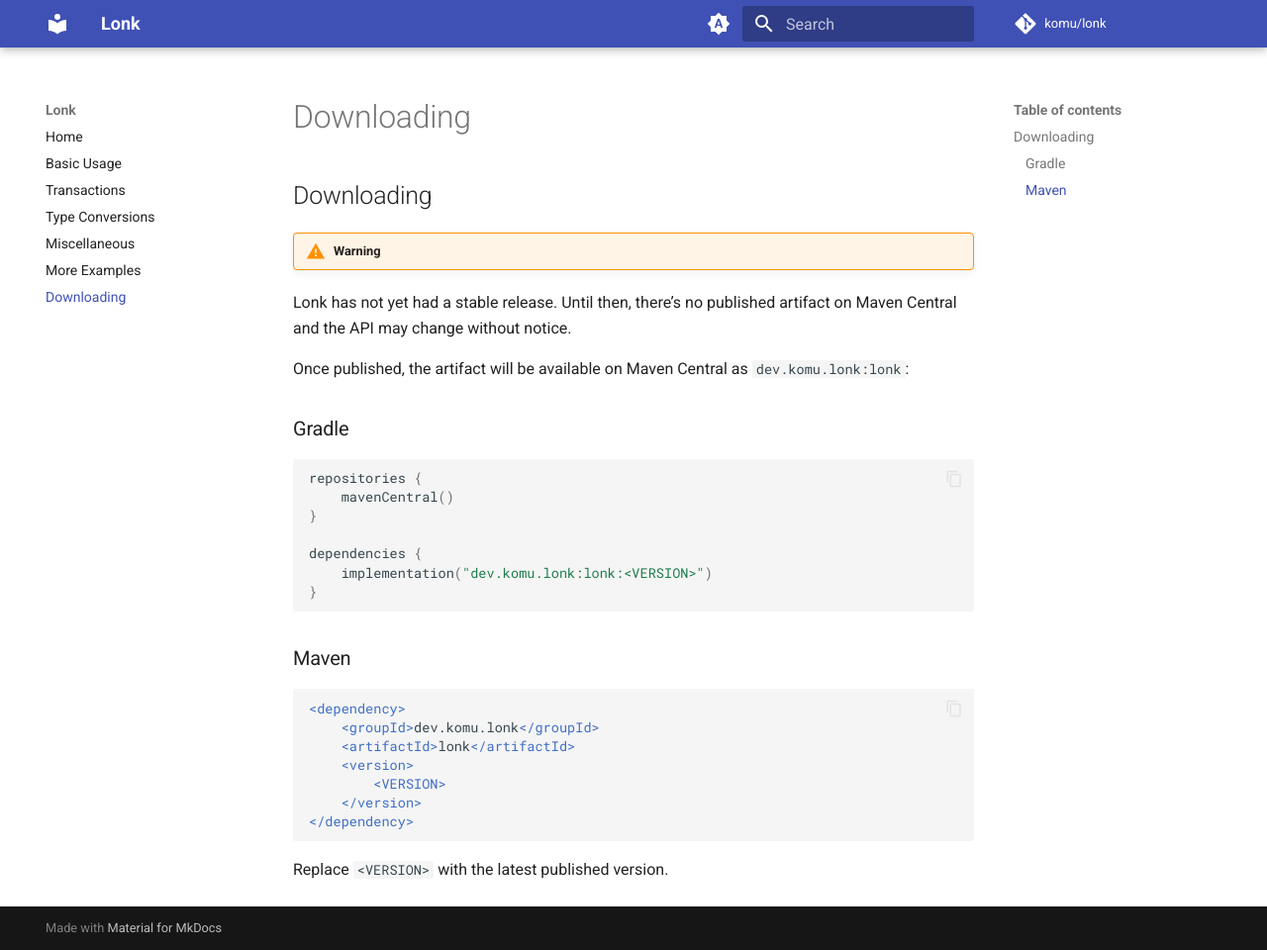
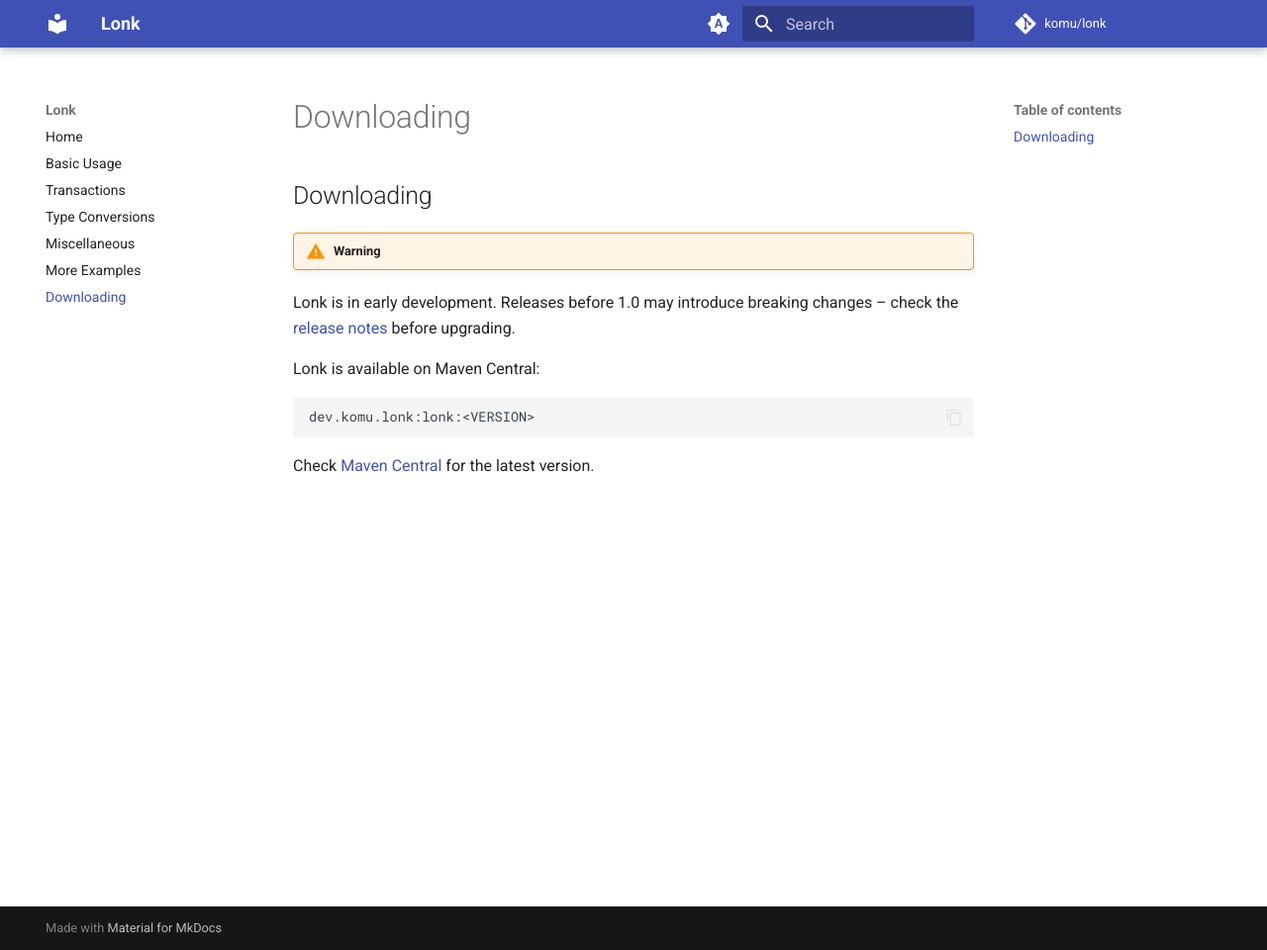
Before and after one commit to komu/lonk, an MkDocs documentation site: the page built from website/docs/downloading.md, in a window 1280 px wide and 960 px high. Shown: the whole window at 99% size. Built offline with MkDocs 1.6.1 and Material for MkDocs 9.7.7, drawn with Linux system fonts in a browser that asks for light colours; comment, search, counter and statistics services are not loaded.

Commit message:
Tweak docs

````diff
--- a/website/docs/downloading.md
+++ b/website/docs/downloading.md
@@ -1,34 +1,13 @@
 ## Downloading
 
 !!! warning
-Lonk has not yet had a stable release. Until then, there's no published artifact on Maven Central and the API
-may change without notice.
+Lonk is in early development. Releases before 1.0 may introduce breaking changes -- check the
+[release notes](https://github.com/komu/lonk/releases) before upgrading.
 
-Once published, the artifact will be available on Maven Central as `dev.komu.lonk:lonk`:
+Lonk is available on Maven Central:
 
-### Gradle
-
-```kotlin
-repositories {
-    mavenCentral()
-}
-
-dependencies {
-    implementation("dev.komu.lonk:lonk:<VERSION>")
-}
+```
+dev.komu.lonk:lonk:<VERSION>
 ```
 
-### Maven
-
-```xml
-
-<dependency>
-    <groupId>dev.komu.lonk</groupId>
-    <artifactId>lonk</artifactId>
-    <version>
-        <VERSION>
-    </version>
-</dependency>
-```
-
-Replace `<VERSION>` with the latest published version.
+Check [Maven Central](https://central.sonatype.com/artifact/dev.komu.lonk/lonk) for the latest version.
````
Also changed, not shown: website/docs/index.md (+2 -1 lines), README.md.
